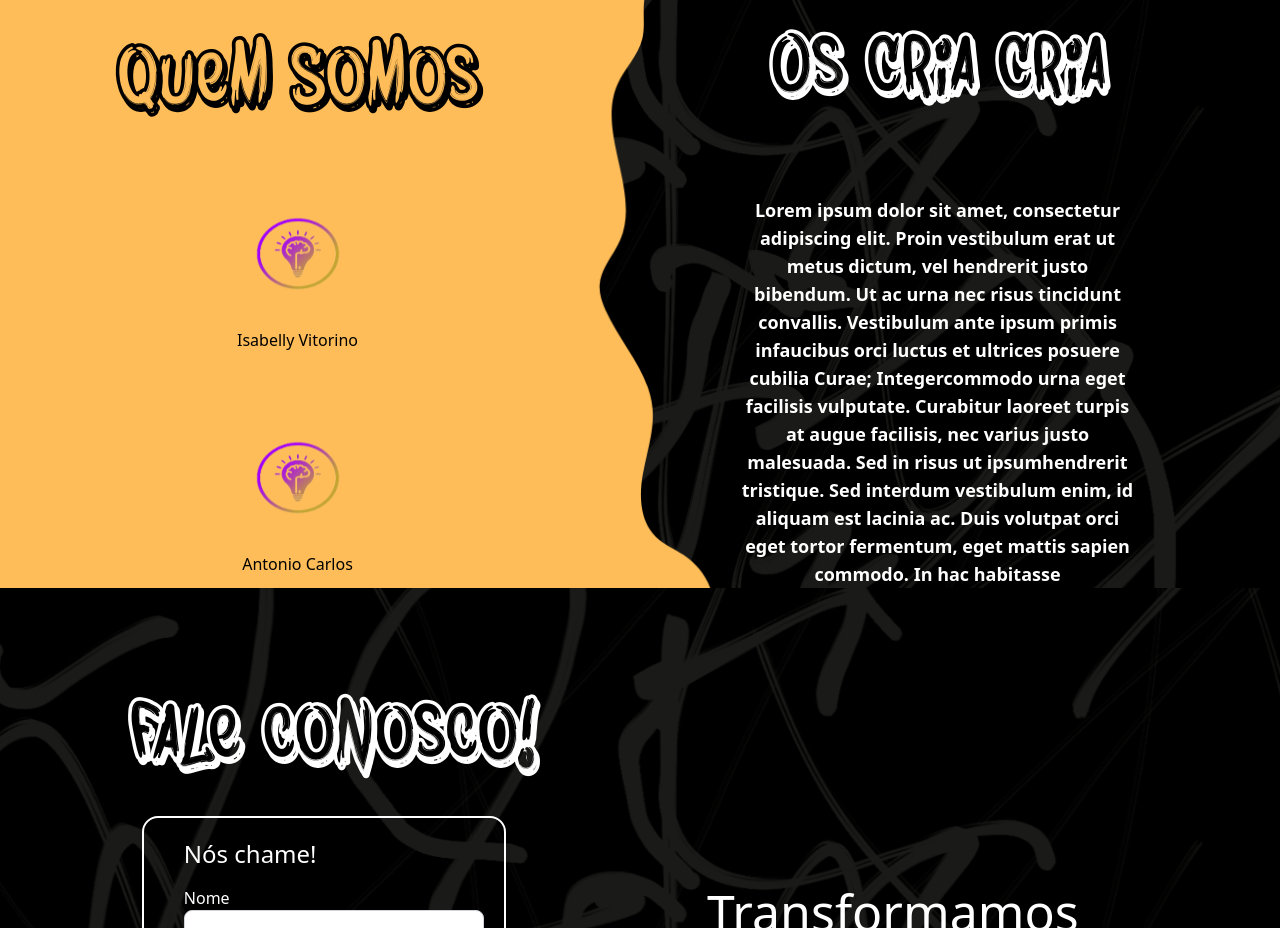
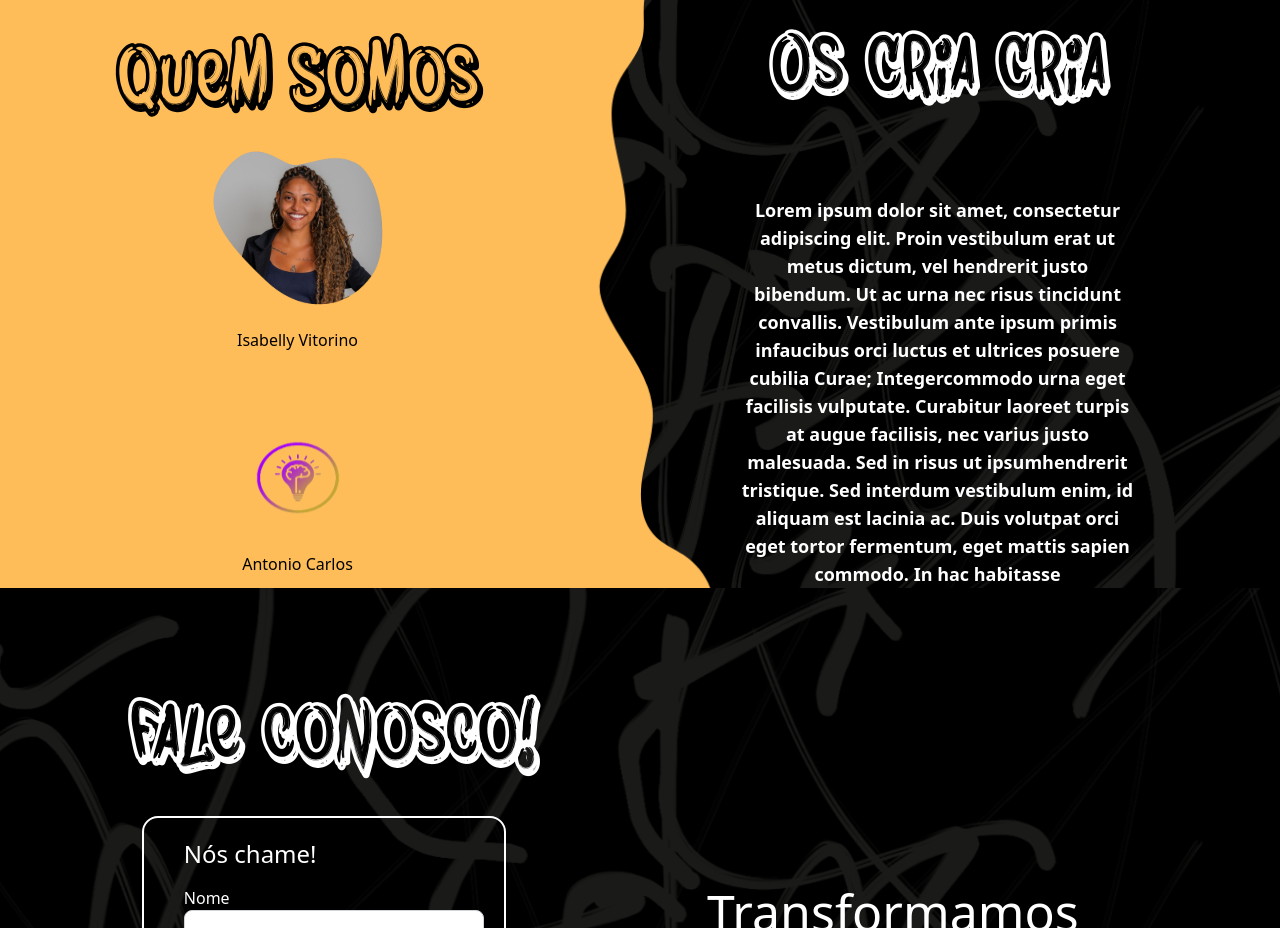
Before and after one commit to Antonio-Jr28/os-cria-cria, a React (Vite) app: page / in a window 1280 px wide. Shown: the part 1240-2168 px from the top of the page. Built offline with nearby package versions, Linux system fonts and the light colour scheme.

Commit message:
ädicionando foto da isabelly

```diff
--- a/src/components/about-us/abount-us-componente.tsx
+++ b/src/components/about-us/abount-us-componente.tsx
@@ -1,6 +1,7 @@
 import { Divider } from '../ divider/divider.component'
 import Logo from '../../assets/icon/logo-desktop.svg'
 import { aboutUsStrings } from './about-us.strings'
+import Isabelly from '../../assets/img/isabelly-about.svg'
 
 export const AboutUs = () => {
   return (
@@ -9,7 +10,11 @@ export const AboutUs = () => {
         <h1 className="text-bombing text-6xl md:text-8xl mt-5">
           {aboutUsStrings.title}
         </h1>
-        <img src={Logo} />
+        <img
+          className="w-[200px] h-[200px]"
+          src={Isabelly}
+          alt="Foto da coceo da empresa"
+        />
         <h1>{aboutUsStrings.coCeo}</h1>
         <p>{aboutUsStrings.descriptionCoCeo} </p>
 
```
Also changed, not shown: src/assets/img/isabelly-about.svg (added).
